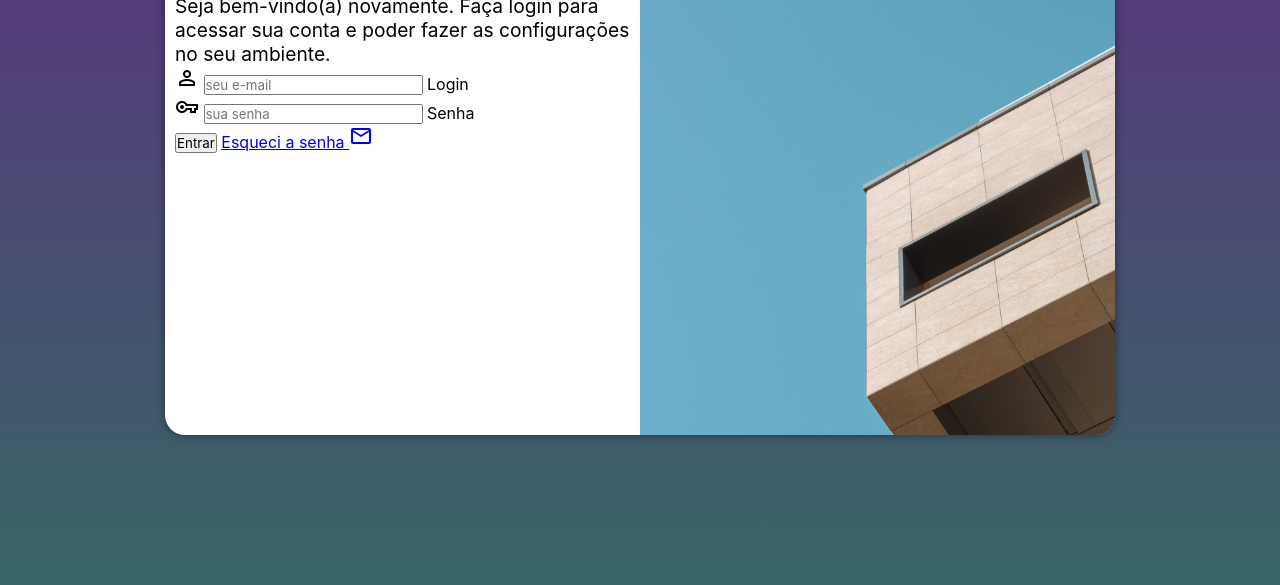
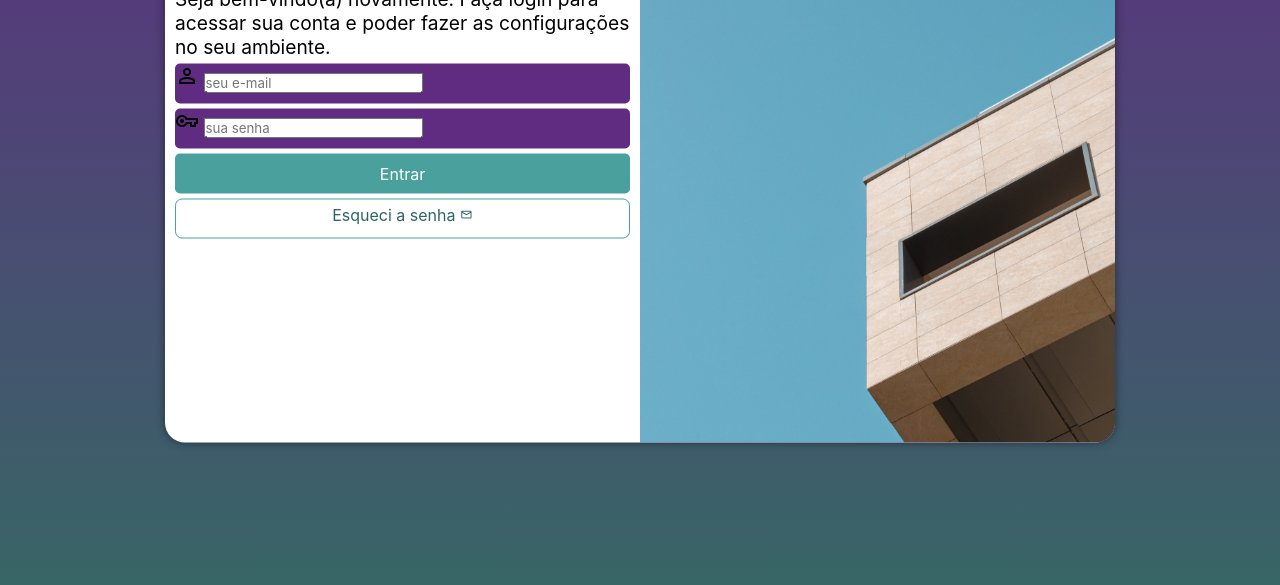
Before and after one commit to SamuelJacobsenB/projeto-login, a plain HTML site: page index.html in a window 1280 px wide. Shown: the part 215-800 px from the top of the page. Drawn offline with nearby package versions, Linux system fonts and the light colour scheme.

Commit message:
formatação do formulário

```diff
--- a/estilos/style.css
+++ b/estilos/style.css
@@ -34,7 +34,7 @@ section#login {
 
     background-color: white;
     width: 250px;
-    height: 500px;
+    height: 515px;
     border-radius: 20px;
     box-shadow: 0px 0px 10px rgba(0, 0, 0, 0.457);
 
@@ -63,3 +63,58 @@ div#formulario > h1 {
 div#formulario > p {
     font-size: 0.8em;
 }
+
+form > div.campo {
+    background-color: #5f2c82;
+    display: block;
+    width: 100%;
+    height: 40px;
+    border-radius: 5px;
+    margin: 5px 0px;
+}
+
+div.campo > label {
+    display: none;
+}
+
+form > input[type=submit] {
+    display: block;
+    font-size: 1em;
+    width: 100%;
+    height: 40px;
+    background-color: #49a09d;
+    color: white;
+    border: none;
+    border-radius: 5px;
+    cursor: pointer;
+}
+
+form > input[type=submit]:hover {
+    background-color: #2d6462;
+    transition: 0.4s;
+}
+
+form > a.botao {
+    display: block;
+    text-align: center;
+    font-size: 1em;
+    width: 100%;
+    height: 40px;
+    padding-top: 5px;
+    margin-top: 5px;
+    background-color: white;
+    color: #2d6462;
+    border: 1px solid #49a09d;
+    border-radius: 7px;
+    text-decoration: none;
+
+}
+
+form > a.botao:hover {
+    background-color: #6cd3cf;
+    transition: 0.4s;
+}
+
+form > a.botao > span {
+    font-size: 0.8em;
+}
--- a/index.html
+++ b/index.html
@@ -31,7 +31,7 @@
                         <label for="isenha">Senha</label>
                     </div>
                     <input type="submit" value="Entrar">
-                    <a href="esqueci.html">
+                    <a href="esqueci.html" class="botao">
                         Esqueci a senha <span class="material-symbols-outlined">mail</span>
                     </a>
                 </form>
```
